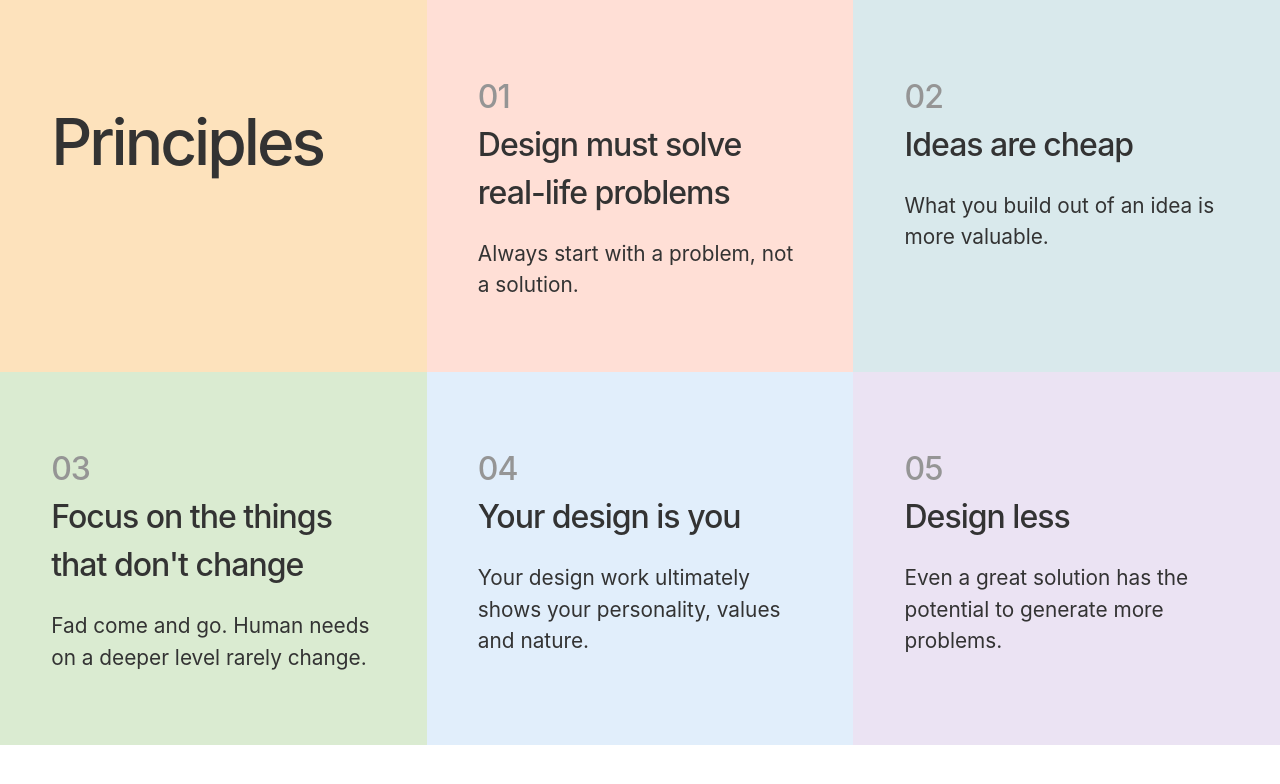
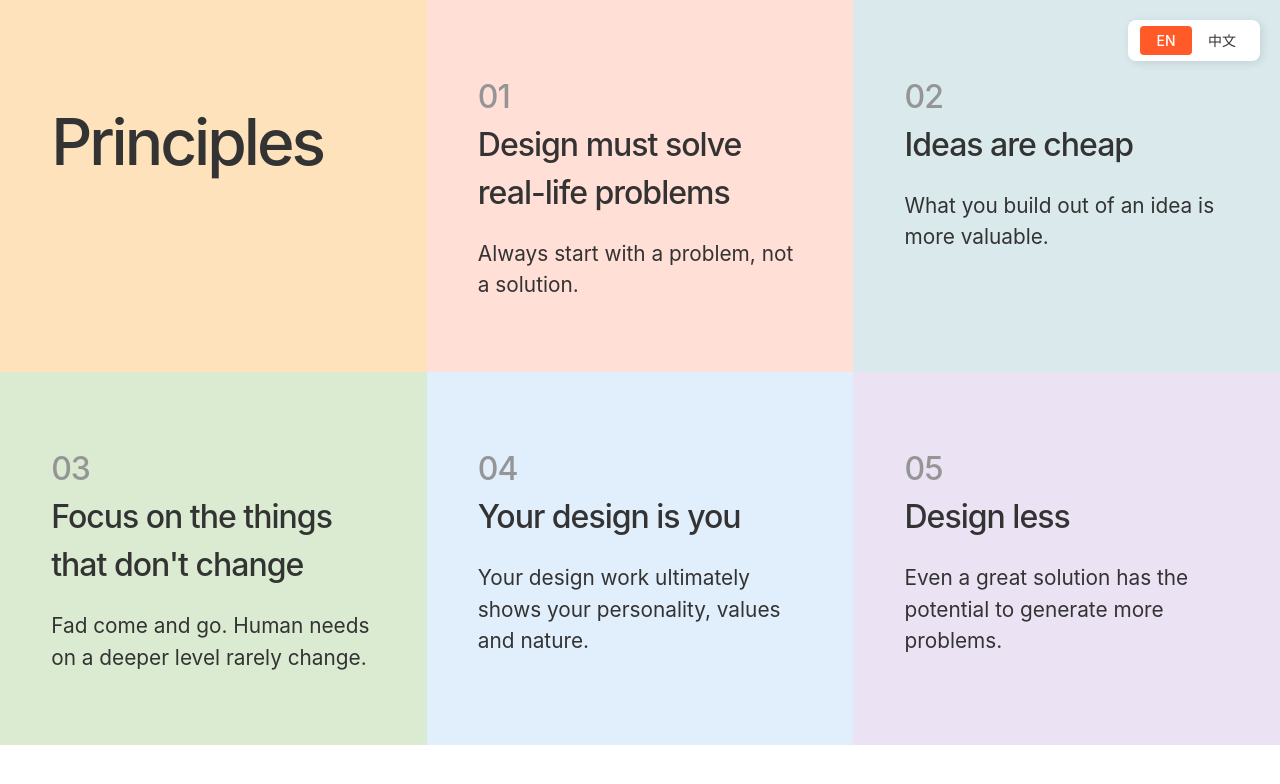
Before and after one commit to lvterry/lvterry.github.io, a Jekyll site: the page built from principles/en.html, in a window 1280 px wide. Shown: the top 784 px of the page. Built offline with Jekyll 4.4.1, drawn with Linux system fonts in a browser that asks for light colours.

Commit message:
add language switch to principles page

```diff
--- a/principles/en.html
+++ b/principles/en.html
@@ -3,6 +3,11 @@ title: Principles · Terry Wang
 layout: default
 bodyClass: principles
 ---
+
+<div class="lang">
+  <a href="#" class="current">EN</a>
+  <a href="/principles/zh">中文</a>
+</div>
 
 <div class="wrapper">
 	<div class="one"><h1 style="font-size: 4rem; letter-spacing: -3px;">Principles</h1></div>
--- a/principles/zh.html
+++ b/principles/zh.html
@@ -3,6 +3,11 @@ title: 设计原则 · Terry Wang
 layout: default
 bodyClass: principles
 ---
+
+<div class="lang">
+  <a href="/principles/en">EN</a>
+  <a class="current">中文</a>
+</div>
 
 <div class="wrapper">
 	<div class="one"><h1 style="font-size: 4rem; letter-spacing: -5px;">设计原则</h1></div>
```
